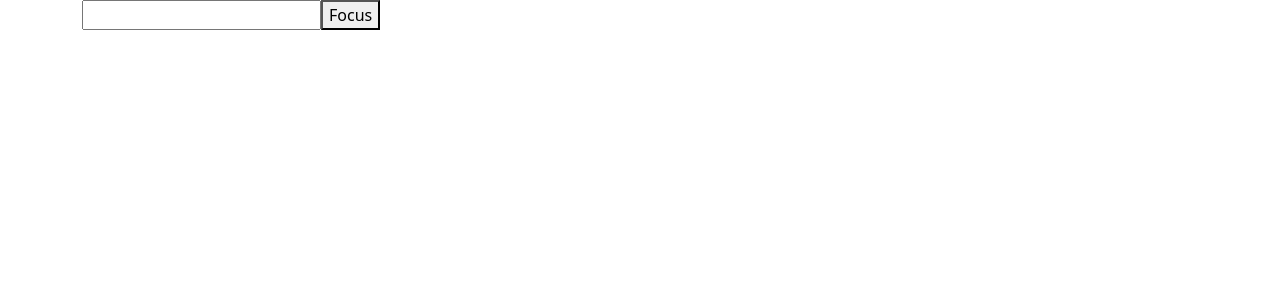
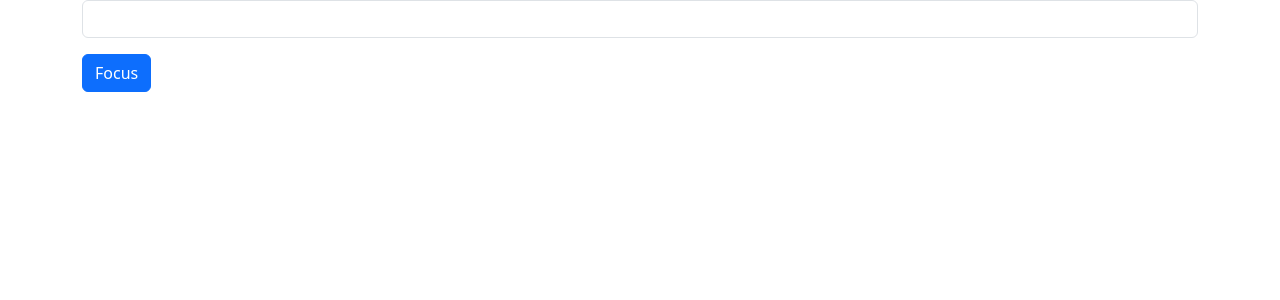
Before and after one commit to Daiena/lesson3, a React (Create React App) app: page / in a window 1280 px wide. Shown: the top 300 px of the page. Built offline with nearby package versions, Linux system fonts and the light colour scheme.

Commit message:
фокус с MyInput,  forwardRef()

```diff
--- a/src/components/MyInput.tsx
+++ b/src/components/MyInput.tsx
@@ -1,4 +1,7 @@
+import { forwardRef } from "react";
+
 interface MyInputProps{
+    // ref?:React.RefObject<HTMLInputElement>
     value: string | number;
     name: string;
     type?: "text" | "number";
@@ -6,10 +9,16 @@ interface MyInputProps{
     handleChange:React.ChangeEventHandler<HTMLInputElement>
 }
 
-const MyInput=({value, name, placeholder="", type="text", handleChange}:MyInputProps)=>{
+const MyInput=forwardRef<HTMLInputElement, MyInputProps>(({
+    value,
+    name,
+    placeholder="",
+    type="text",
+    handleChange}, ref)=>{
     return(
         <div className="mb-3">
         <input className="form-control"
+            ref={ref}
             type={type}
             name={name}
             onChange={handleChange}
@@ -17,6 +26,6 @@ const MyInput=({value, name, placeholder="", type="text", handleChange}:MyInputP
             placeholder={placeholder} />
         </div>
     )
-};
+})
 
 export default MyInput;
--- a/src/pages/TestPage.tsx
+++ b/src/pages/TestPage.tsx
@@ -1,14 +1,26 @@
-import React, { useRef } from "react";
+import React, { useRef, useState } from "react";
+import MyInput from "../components/MyInput";
+import MyButton from "../components/MyButton";
 
 const TestPage=()=>{
+    const [value, setValue]=useState("");
     const inputRef=useRef<HTMLInputElement>(null);
     const handleClick=()=>{
         inputRef.current?.focus();
     }
+    const handleChange:React.ChangeEventHandler<HTMLInputElement>=(e)=>{
+        setValue(e.target.value);
+    }
     return(
         <div>
-            <input type="text" ref={inputRef} />
-            <button onClick={handleClick}>Focus</button>
+            <MyInput
+             type="text"
+             name="test"
+             ref={inputRef}
+             value={value}
+             handleChange={handleChange}
+            />
+            <MyButton onClick={handleClick}>Focus</MyButton>
         </div>
     )
 }
```
